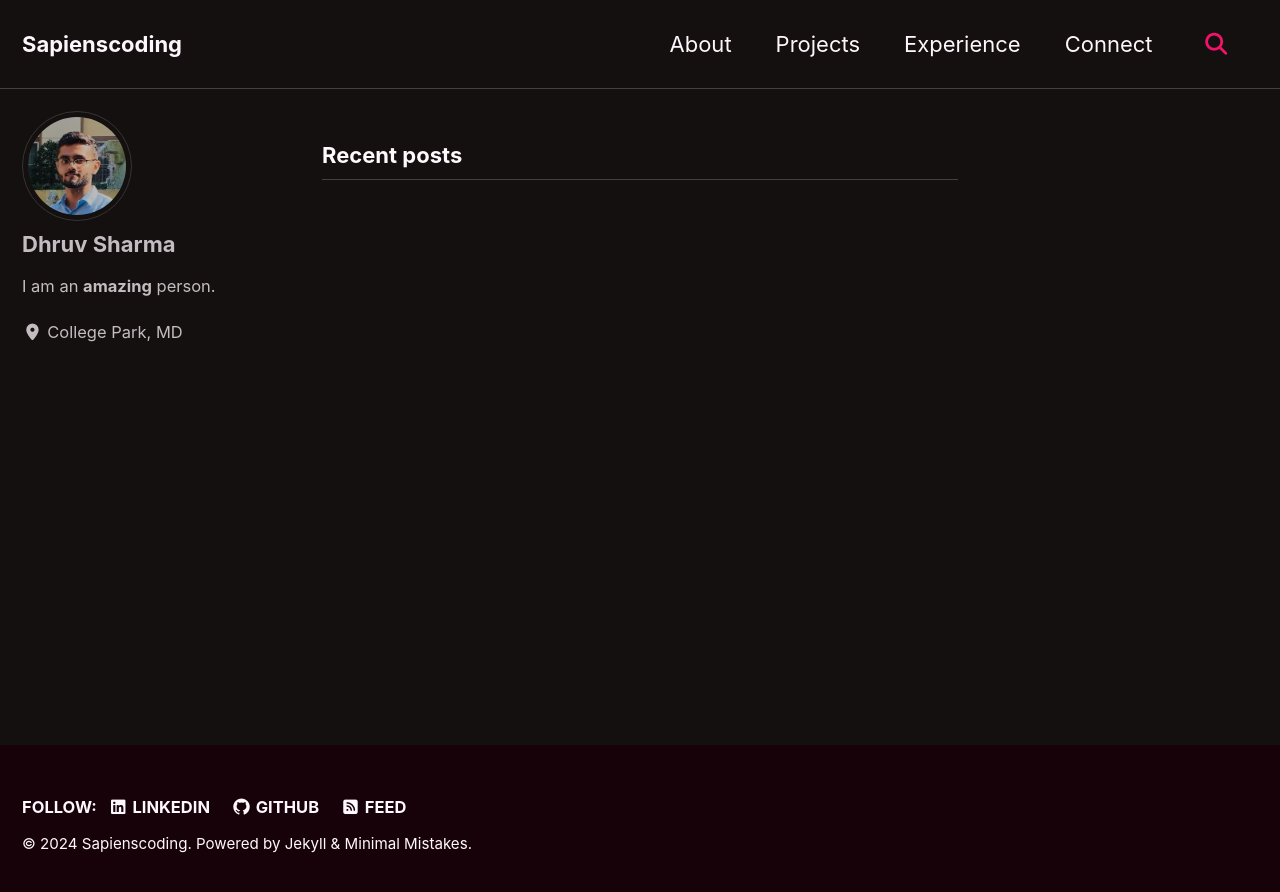
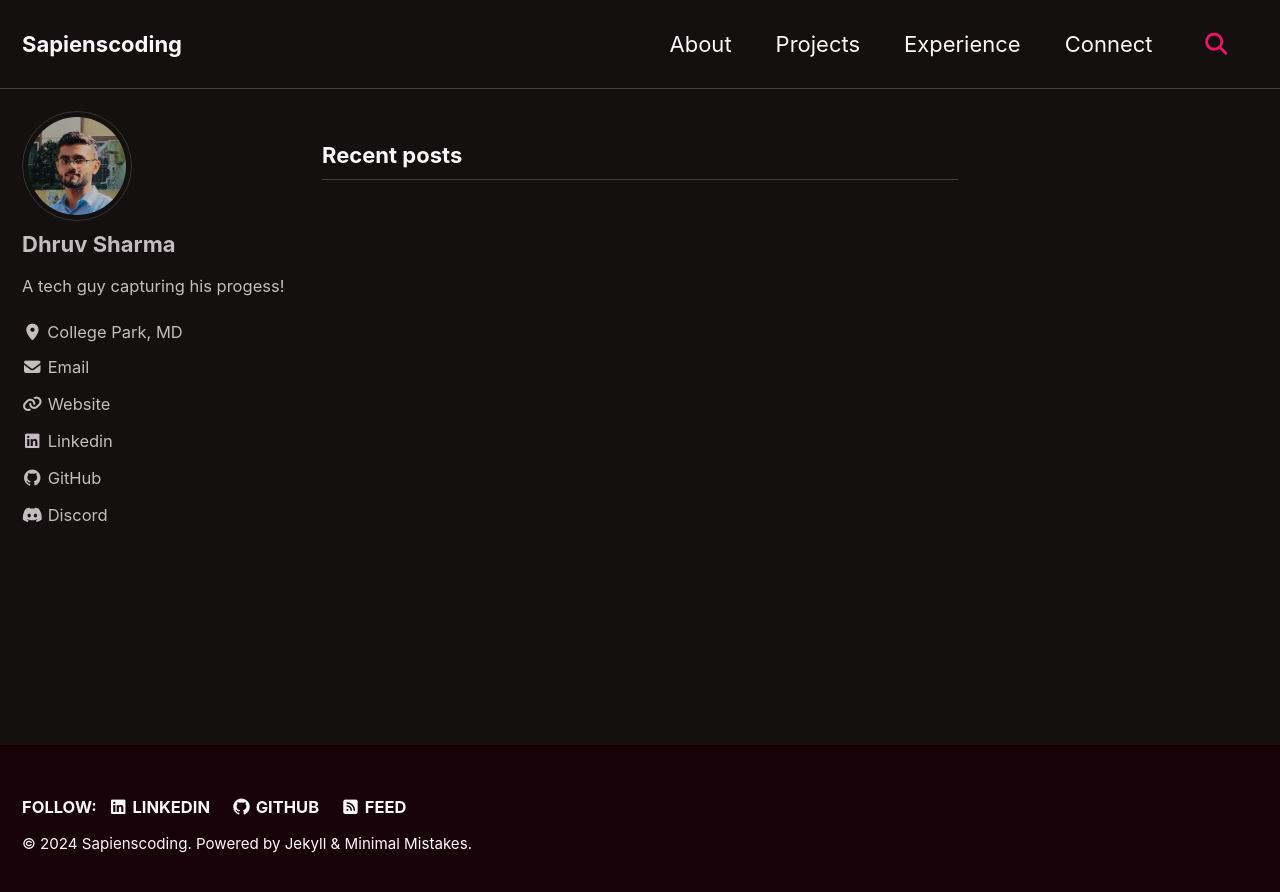
Before and after one commit to Sapienscoding/DhruvSharma.github.io, a Jekyll site: the page built from index.html, in a window 1280 px wide. Shown: the top 892 px of the page. Built offline with Jekyll 4.4.1, drawn with Linux system fonts in a browser that asks for light colours; cached includes are drawn as plain includes; the list of posts is cut into pages by our own code.

Commit message:
Added pages, modified config and gemfile

```diff
--- a/Gemfile
+++ b/Gemfile
@@ -27,6 +27,7 @@ gem "minimal-mistakes-jekyll"
 # If you have any other plugins, put them here!
 # Cf. https://jekyllrb.com/docs/plugins/installation/
 group :jekyll_plugins do
+    gem "jemoji"
 end
 
 gem "webrick", "~> 1.8"
--- a/_config.yml
+++ b/_config.yml
@@ -114,28 +114,28 @@ analytics:
 author:
   name             : "Dhruv Sharma"
   avatar           : "/assets/images/me.jpeg" # path of avatar image, e.g. "/assets/images/bio-photo.jpg"
-  bio              : "I am an **amazing** person."
+  bio              : "A tech guy capturing his progess!"
   location         : "College Park, MD"
   email            :
   links:
     - label: "Email"
-      icon: "fas fa-fw fa-envelope-square"
-      # url: "mailto:your.name@email.com"
+      icon: "fas fa-envelope"
+      url: "mailto:dhruv337@gmail.com"
     - label: "Website"
       icon: "fas fa-fw fa-link"
-      # url: "https://your-website.com"
-    - label: "Twitter"
-      icon: "fab fa-fw fa-twitter-square"
-      # url: "https://twitter.com/"
-    - label: "Facebook"
-      icon: "fab fa-fw fa-facebook-square"
-      # url: "https://facebook.com/"
+      url: "https://sapienscoding.github.io/"
+    # - label: "Twitter"
+    #   icon: "fab fa-fw fa-twitter-square"
+    #   # url: "https://twitter.com/"
+    - label: "Linkedin"
+      icon: "fa-brands fa-linkedin"
+      url: "https://linkedin.com/in/dhruvsh17"
     - label: "GitHub"
       icon: "fab fa-fw fa-github"
-      # url: "https://github.com/"
-    - label: "Instagram"
-      icon: "fab fa-fw fa-instagram"
-      # url: "https://instagram.com/"
+      url: "https://github.com/Sapienscoding"
+    - label: "Discord"
+      icon: "fab fa-discord"
+      url: "http://discordapp.com/users/616217911681613844"
 
 # Site Footer
 footer:
@@ -262,6 +262,7 @@ plugins:
   - jekyll-gist
   - jekyll-feed
   - jekyll-include-cache
+  - jemoji
 
 # mimic GitHub Pages with --safe
 whitelist:
--- a/_includes/archive-single.html
+++ b/_includes/archive-single.html
@@ -12,7 +12,7 @@
 
 <div class="{{ include.type | default: 'list' }}__item">
   <article class="archive__item" itemscope itemtype="https://schema.org/CreativeWork">
-    {% if include.type == "grid" and teaser %}
+    {% if (include.type == "grid" or include.type == "list") and teaser %}
       <div class="archive__item-teaser">
         <img src="{{ teaser | relative_url }}" alt="">
       </div>
```
Also changed, not shown: _pages/about.md (added, +7 -0 lines), 2 other files.
